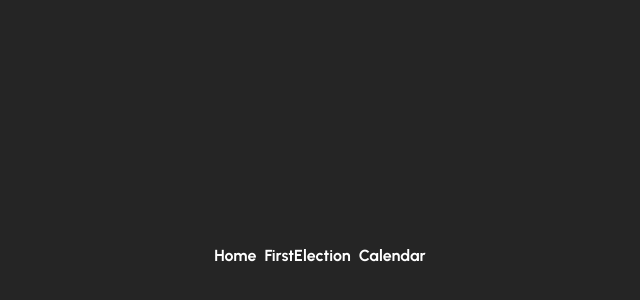
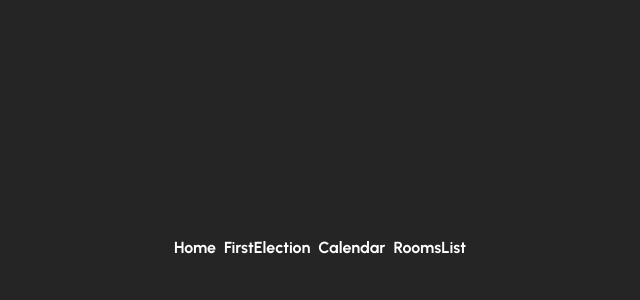
Before and after one commit to maxkratz/HealthPlanify, a React (Vite) app in the folder frontend/: page /FirstElection/1/Calendar/1/RoomsList in a window 1280 px wide. Shown: the part 112-412 px from the top of the page, without its empty margins (320-960 px from the left). Built offline with nearby package versions, Linux system fonts and the light colour scheme.

Commit message:
RoomList renames

```diff
--- a/frontend/src/App.tsx
+++ b/frontend/src/App.tsx
@@ -7,7 +7,7 @@ import { Breadcrumbs } from "./components/Breadcrumbs";
 import { Home } from "./views/Home/Home";
 import { FirstElection } from "./views/FirstElection/FirstElection";
 import { Calendar } from "./views/Calendar/Calendar";
-import { Rooms } from "./views/Rooms/Rooms";
+import { RoomsList } from "./views/RoomsList/RoomsList";
 import { RoomDetails } from "./views/RoomDetails/RoomDetails";
 import { Shifts } from "./views/Shifts/Shifts";
 import { NursesInfo } from "./views/NursesInfo/NursesInfo";
@@ -25,8 +25,8 @@ function App() {
                     <Route path="/FirstElection" element={<FirstElection />} />
                     <Route path="/FirstElection/:branch/Calendar" element={<Calendar />} />
 
-                    <Route path="/FirstElection/:branch/Calendar/:dayIndex/Rooms" element={<Rooms />} />
-                    <Route path="/FirstElection/:branch/Calendar/:dayIndex/Rooms/:roomId" element={<RoomDetails />} />
+                    <Route path="/FirstElection/:branch/Calendar/:dayIndex/RoomsList" element={<RoomsList />} />
+                    <Route path="/FirstElection/:branch/Calendar/:dayIndex/RoomsList/:roomId" element={<RoomDetails />} />
 
                     <Route path="/FirstElection/:branch/Calendar/:dayIndex/Shifts" element={<Shifts />} />
                     <Route path="/FirstElection/:branch/Calendar/:dayIndex/Shifts/:shiftType/NursesInfo" element={<NursesInfo />} />
--- a/frontend/src/components/Breadcrumbs/Breadcrumbs.tsx
+++ b/frontend/src/components/Breadcrumbs/Breadcrumbs.tsx
@@ -7,7 +7,7 @@ export const Breadcrumbs: React.FC = () => {
     const { pathname } = location;
     const pathnames = pathname.split('/').filter(x => x);
 
-    const allowedSegments = ["FirstElection", "Calendar", "Rooms", "Shifts", "NursesInfo"];
+    const allowedSegments = ["FirstElection", "Calendar", "RoomsList", "Shifts", "NursesInfo"];
 
     return (
         <nav className={`flex justify-center mb-16 ${BreadcrumbsStyle.container}`}>
--- a/frontend/src/components/Room/Room.tsx
+++ b/frontend/src/components/Room/Room.tsx
@@ -39,7 +39,7 @@ export const Room: React.FC<RoomComponentProps> = ({
     return (
         <div>
             <Link
-                to={`/FirstElection/${branch}/Calendar/${dayIndex}/Rooms/${roomId}`}
+                to={`/FirstElection/${branch}/Calendar/${dayIndex}/RoomsList/${roomId}`}
                 state={{ roomData }} // Necessary for RoomDetails
             >
                 <div className={containerClassName}>
--- a/frontend/src/views/Calendar/Calendar.tsx
+++ b/frontend/src/views/Calendar/Calendar.tsx
@@ -9,8 +9,8 @@ export const Calendar: React.FC = () => {
     const days = data.inputData?.days || 0;
 
     const generateLink = (dayIndex: number) => {
-        if (branch === 'Patients') {
-            return `/FirstElection/${branch}/Calendar/${dayIndex}/Rooms`;
+        if (branch === 'Rooms') {
+            return `/FirstElection/${branch}/Calendar/${dayIndex}/RoomsList`;
         } else if (branch === 'Nurses') {
             return `/FirstElection/${branch}/Calendar/${dayIndex}/Shifts`;
         } else if (branch === 'Surgeons') {
--- a/frontend/src/views/FirstElection/FirstElection.tsx
+++ b/frontend/src/views/FirstElection/FirstElection.tsx
@@ -10,7 +10,7 @@ export const FirstElection: React.FC = () => {
         <div className="flex flex-row gap-4">
             <First>
                 <nav>
-                    <Link to="/FirstElection/Patients/Calendar">Patients</Link>
+                    <Link to="/FirstElection/Rooms/Calendar">Rooms</Link>
                 </nav>
             </First>
 
--- a/frontend/src/views/Rooms/index.ts
+++ /dev/null
@@ -1 +0,0 @@
-export { Rooms } from './Rooms'
--- a/frontend/src/views/Rooms/Rooms.tsx
+++ b/frontend/src/views/RoomsList/RoomsList.tsx
@@ -4,7 +4,7 @@ import { Room } from '../../components/Room/Room';
 import { useData } from "../../DataContext";
 import { PatientFullData } from '../../types/Combined';
 
-export const Rooms: React.FC = () => {
+export const RoomsList: React.FC = () => {
     const { dayIndex } = useParams();
     const data = useData();
     const rooms = data.inputData?.rooms || [];
--- /dev/null
+++ b/frontend/src/views/RoomsList/index.ts
@@ -0,0 +1 @@
+export { RoomsList } from './RoomsList'
```
Also changed, not shown: frontend/src/views/RoomsList/RoomsList.module.scss (added).
